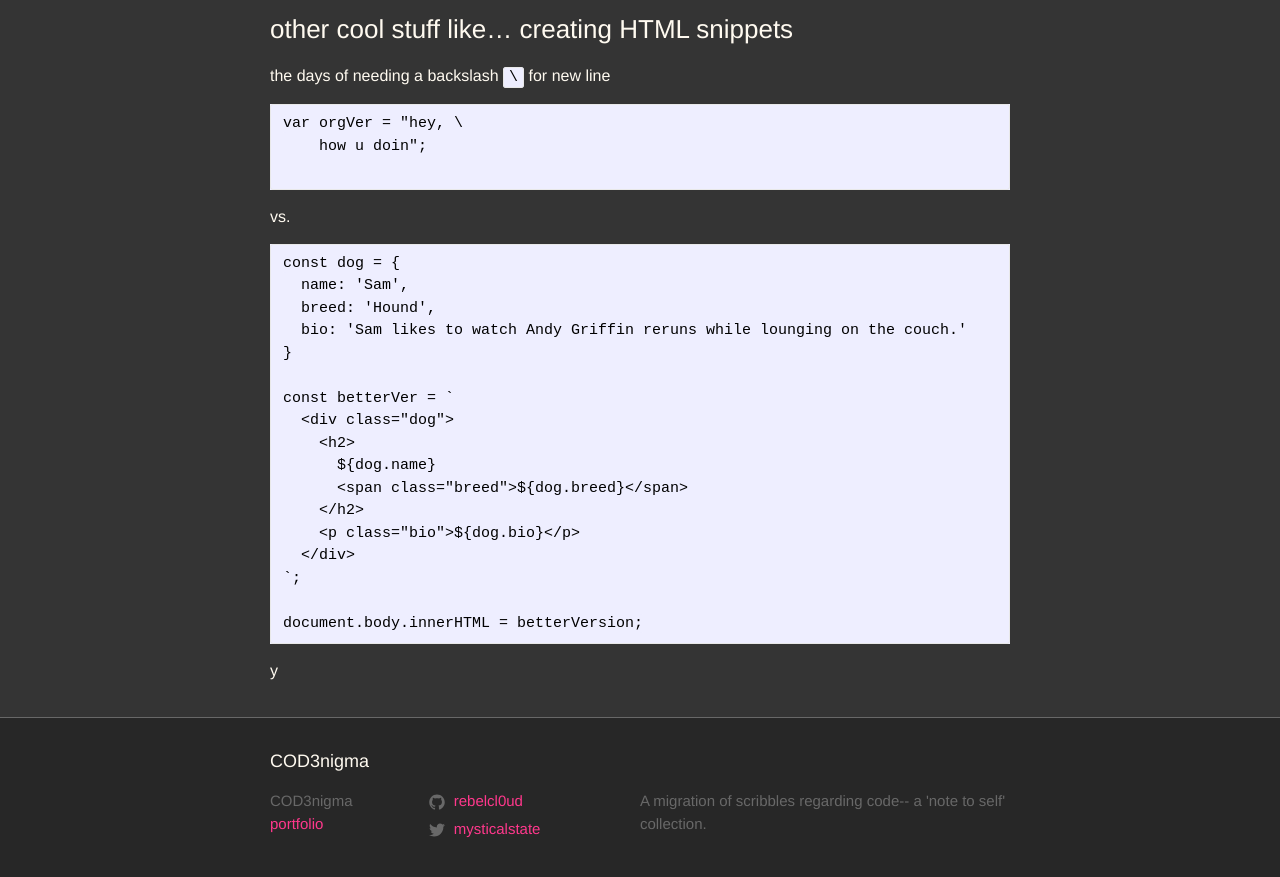
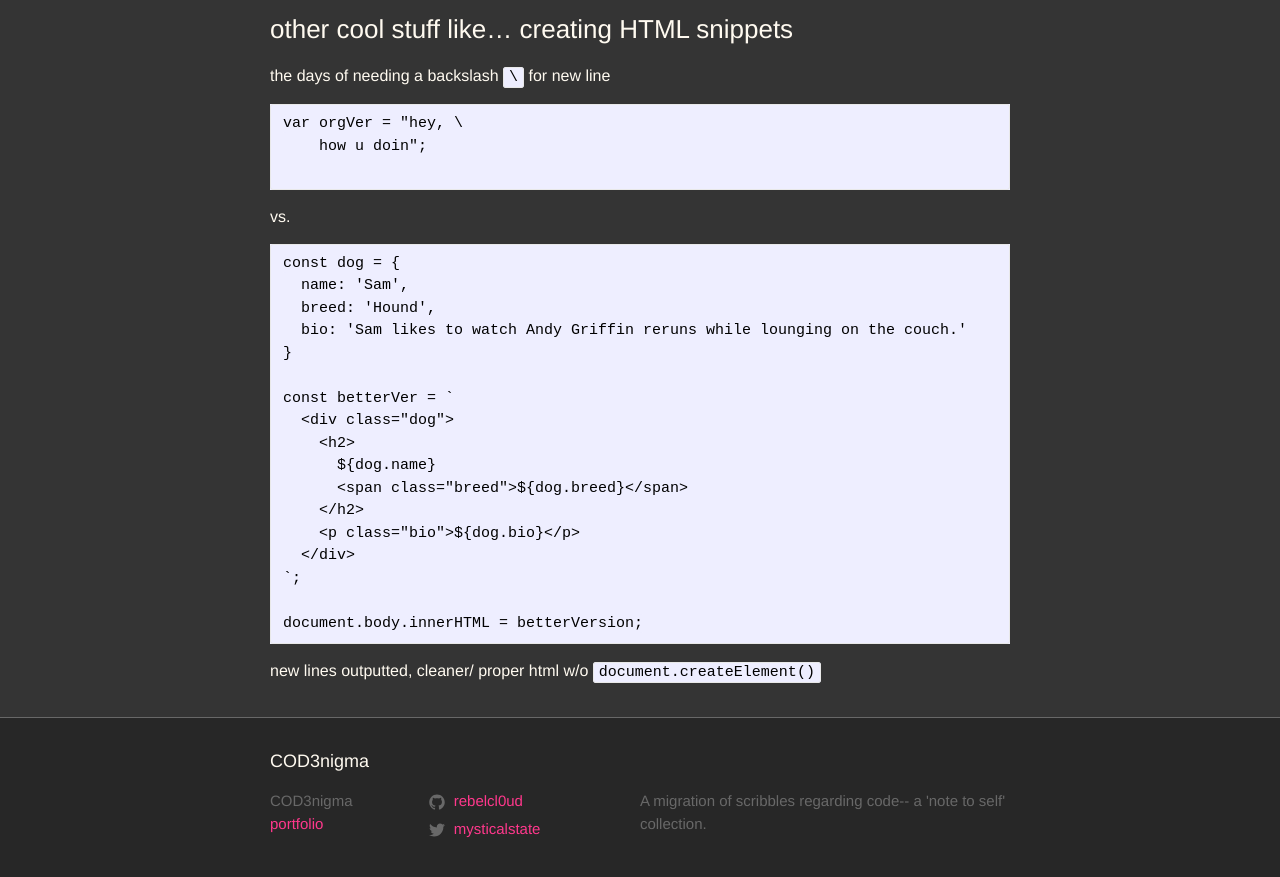
Before and after one commit to rebelcl0ud/blog, a Jekyll site: the page built from _posts/2018-03-20-[26]-es6-status.markdown, in a window 1280 px wide and 900 px high, scrolled down 8999 px. Shown: the top 877 px of the window. Built offline with Jekyll 4.4.1, drawn with Linux system fonts in a browser that asks for light colours.

Commit message:
edit/update on sentence following example, left letter behind on last push

````diff
--- a/_posts/2018-03-20-[26]-es6-status.markdown
+++ b/_posts/2018-03-20-[26]-es6-status.markdown
@@ -433,4 +433,4 @@ const betterVer = `
 
 document.body.innerHTML = betterVersion;
 ```
-y
+new lines outputted, cleaner/ proper html w/o `document.createElement()`
````
